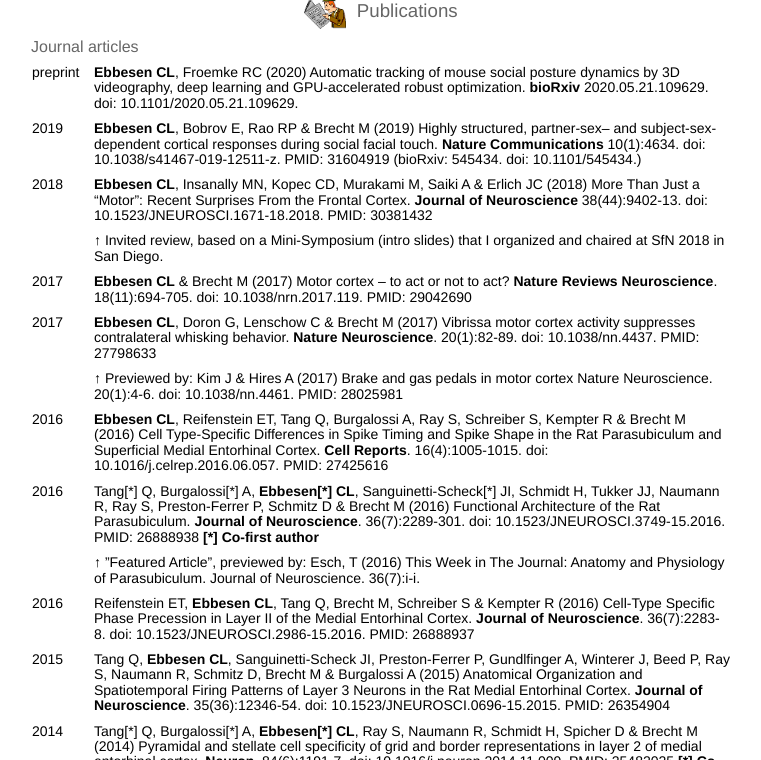
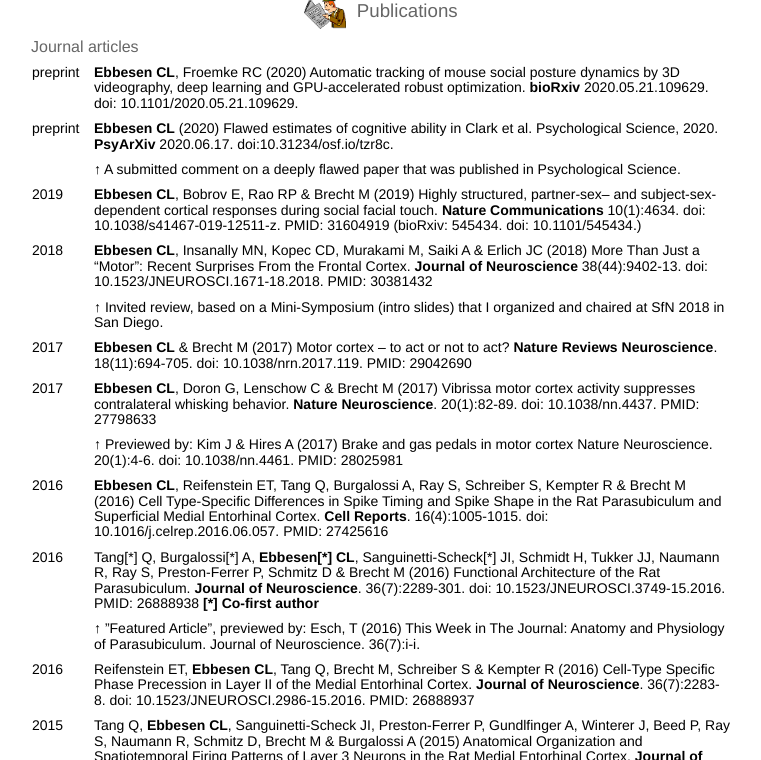
Before and after one commit to chrelli/chrelli.github.io, a Jekyll site: the page built from index.html, in a window 1280 px wide and 900 px high, scrolled down 1323 px, cut to the strip 140-900 px from the top of the window. Shown: the whole strip, without its empty margins (259-1020 px from the left). Built offline with Jekyll 4.4.1, drawn with Linux system fonts in a browser that asks for light colours; nearby versions of some CDN libraries; some web fonts are replaced; a style sheet for code colours, icons or effects is not loaded.

Commit message:
added comment submitted to psych sci

```diff
--- a/index.html
+++ b/index.html
@@ -260,9 +260,24 @@ fulltitle: "Christian L. Ebbesen, PhD"
 		 </td>
 	</tr>
 
+	<tr>
+			<!-- <td class="year" width=60px>2019</td> -->
+			<td class="year" width=60px>preprint</td>
+			<td class="year">
+			<a href="https://psyarxiv.com/tzr8c/" class="pub">
+				 <b>Ebbesen CL</b> (2020) Flawed estimates of cognitive ability in Clark et al. Psychological Science, 2020. <b>PsyArXiv</b> 2020.06.17. doi:10.31234/osf.io/tzr8c.
+			 </a>
+		 </td>
+	</tr>
+	<tr>
+			<td class="year" width=60px>  </td>
+			<td class="year"> 	&uarr; A submitted comment on a deeply flawed paper that was published in Psychological Science.</td>
+	</tr>
+
+
+
 		<tr>
 				<td class="year" width=60px>2019</td>
-				<!-- <td class="year" width=60px>preprint</td> -->
 				<td class="year">
         <a href="https://doi.org/10.1038/s41467-019-12511-z" class="pub">
            <b>Ebbesen CL</b>, Bobrov E, Rao RP & Brecht M (2019) Highly structured, partner-sex– and subject-sex-dependent cortical responses during social facial touch. <b>Nature Communications</b> 10(1):4634. doi: 10.1038/s41467-019-12511-z. PMID: 31604919 </a>(<a href="https://doi.org/10.1101/545434" class="pub">bioRxiv: 545434. doi: 10.1101/545434.</a>)
```
Also changed, not shown: img/PaS_scope.jpg (added).
